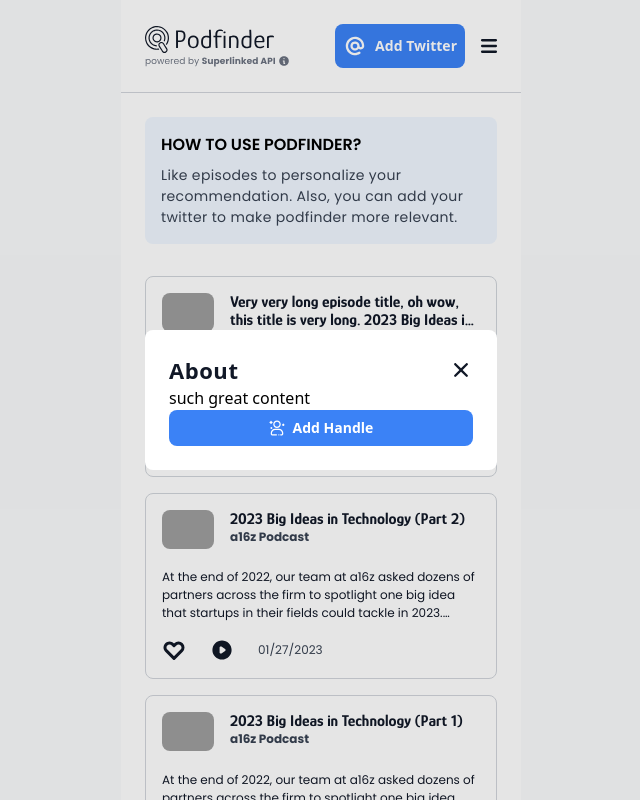
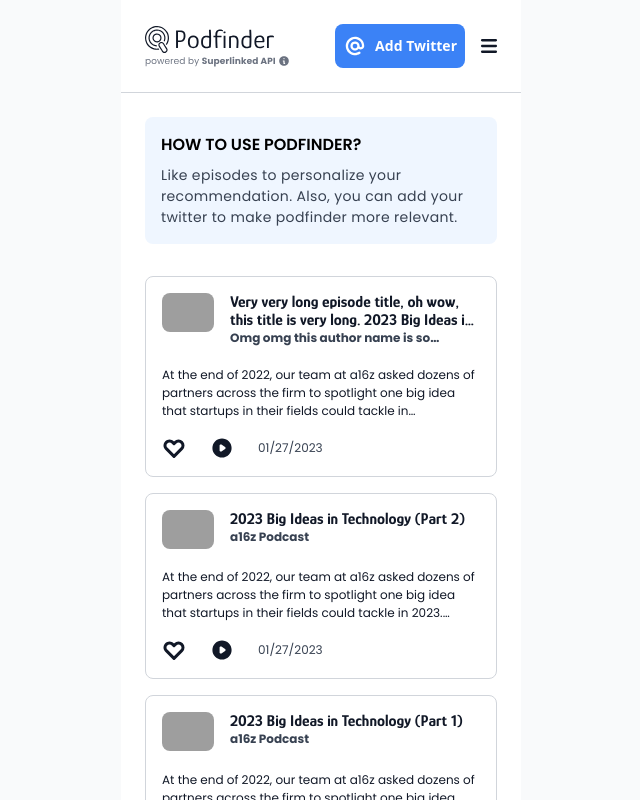
Before and after one commit to superlinked/podfinder, a Next.js app: page / in a window 1280 px wide. Shown: the top 800 px of the page, without its empty margins (319-959 px from the left). Built offline with nearby package versions, Linux system fonts and the light colour scheme; grey boxes are pictures that could not be loaded.

Commit message:
about and add handle content

```diff
--- a/src/app/components/Button.tsx
+++ b/src/app/components/Button.tsx
@@ -14,11 +14,12 @@
     kind: IconKind;
     size: number;
   }
+  leftAlign?: boolean;
   css?: string;
   onClick: VoidFunction;
 }
 
-export default function Button({ type = 'default', title, icon, isDisabled = false, isLoading = false, css = '', onClick }: IProps) {
+export default function Button({ type = 'default', title, icon, isDisabled = false, isLoading = false, leftAlign = false, css = '', onClick }: IProps) {
   return (
     <button
       className={twMerge(
@@ -38,7 +39,7 @@
         </div>
       )}
 
-      <div className={twMerge('w-full flex justify-center items-center space-x-2 text-sm font-bold leading-none', type === 'white' && 'justify-start')}>
+      <div className={twMerge('w-full flex justify-center items-center space-x-2 text-sm font-bold leading-none', leftAlign && 'justify-start')}>
         {icon && (
           <Icon kind={icon.kind} size={icon.size} />
         )}
--- a/src/app/components/Header.tsx
+++ b/src/app/components/Header.tsx
@@ -34,8 +34,8 @@
 
       {isMenuOpen && (
         <div className="mt-10 flex flex-col space-y-6">
-          <Button type="white" title="Contribute to Podfinder on GitHub" icon={{ kind: 'github', size: 16 }} onClick={() => { }} />
-          <Button type="white" title="Clear personalization" icon={{ kind: 'clear-personalization', size: 16 }} onClick={() => { }} />
+          <Button type="white" leftAlign title="Contribute to Podfinder on GitHub" icon={{ kind: 'github', size: 16 }} onClick={() => { }} />
+          <Button type="white" leftAlign title="Clear personalization" icon={{ kind: 'clear-personalization', size: 16 }} onClick={() => { }} />
         </div>
       )}
     </header>
--- a/src/app/components/Overlay.tsx
+++ b/src/app/components/Overlay.tsx
@@ -15,7 +15,7 @@
       <div className="absolute inset-0 bg-black bg-opacity-10" onClick={onClose} />
       <div className="absolute z-50 w-[25rem] px-6 mx-auto">
         <div className="w-full bg-white rounded-lg p-6">
-          <div className="flex justify-between">
+          <div className="flex justify-between mb-8">
             <h4 className="text-gray-uno text-[1.375rem] leading-[2rem] font-bold tracking-wide">{title}</h4>
             <button onClick={onClose}><Icon kind="close" size={24} /></button>
           </div>
--- a/src/app/page.tsx
+++ b/src/app/page.tsx
@@ -7,11 +7,13 @@
 import Overlay from './components/Overlay';
 import Button from './components/Button';
 import { useStore } from './store';
+import { useState } from 'react';
 
 const poppins = Poppins({ subsets: ['latin'], weight: ["400", "600", "700"] })
 
 export default function Home() {
   const { isAboutOpen, isAddHandleOpen, setIsAddHandleOpen, setIsAboutOpen } = useStore((state: any) => state)
+  const [value, setValue] = useState<string>('')
 
   return (
     <>
@@ -34,16 +36,16 @@
       </main>
 
       {isAboutOpen && (
-        <Overlay title="About" onClose={() => { setIsAboutOpen(false) }}>
-          <p>such great content</p>
-          <Button css="w-full" title="Add Handle" icon={{ kind: 'add-handle', size: 16 }} onClick={() => { console.log('buj'); }} />
+        <Overlay title="About Podfinder" onClose={() => { setIsAboutOpen(false) }}>
+          <p className='text-gray-dos text-sm tracking-wide'>Podfinder is an <a href="https://superlinked.com" target="_blank" rel="noreferrer" className="font-bold underline">open source project</a> built to show how easy it is to build your own personalization engine with <a href="https://superlinked.com" target="_blank" rel="noreferrer" className='underline'>superlinked.com</a>.</p>
+          <Button type="white" css="w-full mt-8" title="Suggest Improvements" icon={{ kind: 'github', size: 16 }} onClick={() => { }} />
         </Overlay>
       )}
 
       {isAddHandleOpen && (
         <Overlay title="Add Twitter Handle" onClose={() => { setIsAddHandleOpen(false) }}>
-          <p>such great content</p>
-          <Button css="w-full" title="Add Handle" icon={{ kind: 'add-handle', size: 16 }} onClick={() => { console.log('buj'); }} />
+          <input placeholder='twitter.com/johndoe or johndoe' className="text-sm p-3 border border-gray-cuatro rounded-lg w-full" type="text" value={value} onChange={(e: any) => { setValue(e.target.value) }} />
+          <Button css="w-full mt-8" title="Add Handle" icon={{ kind: 'add-handle', size: 16 }} onClick={() => { }} />
         </Overlay>
       )}
     </>
--- a/src/app/store.ts
+++ b/src/app/store.ts
@@ -9,7 +9,7 @@
 
 export const useStore = create((set) => ({
   isAddHandleOpen: false,
-  isAboutOpen: true,
+  isAboutOpen: false,
   setIsAddHandleOpen: (value: boolean) => {
     set(() => ({
       isAddHandleOpen: value,
```
